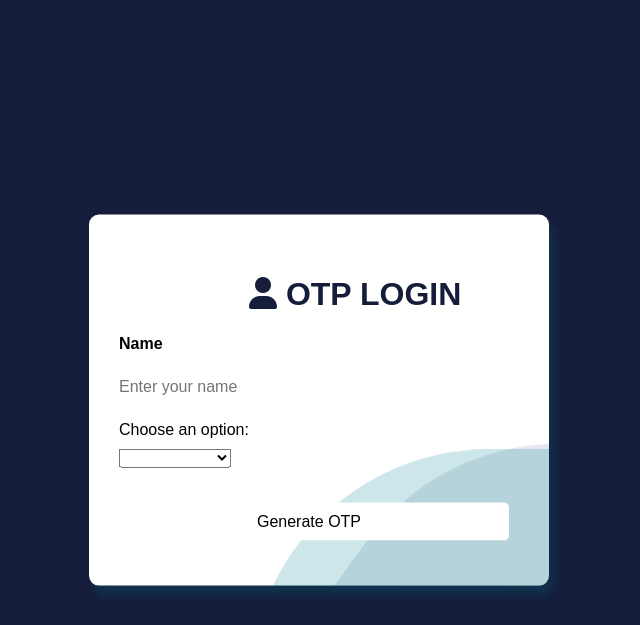
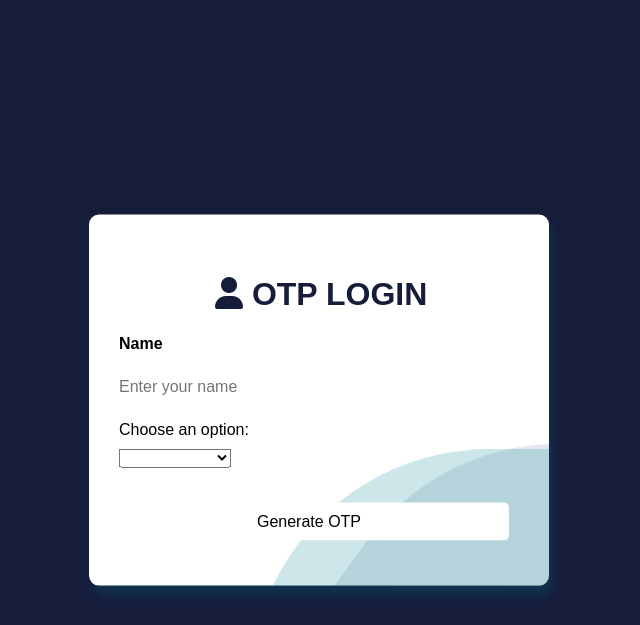
Before and after one commit to IshitaG-2002IGK/otp-sender, a Flask app: page / in a window 1280 px wide. Shown: the top 625 px of the page, without its empty margins (321-961 px from the left). Run offline with Flask 3, Linux system fonts and the light colour scheme.

Commit message:
ui modified

```diff
--- a/templates/index.html
+++ b/templates/index.html
@@ -209,7 +209,7 @@
 
   <body>
     <form action="otp_ui" method="post" class="login">
-      <h1 style="padding-left: 130px; color: #151d3b">
+      <h1 style="padding-left: 96px; color: #151d3b">
         <i class="fa-solid fa-user"></i> OTP LOGIN
       </h1>
 
```
